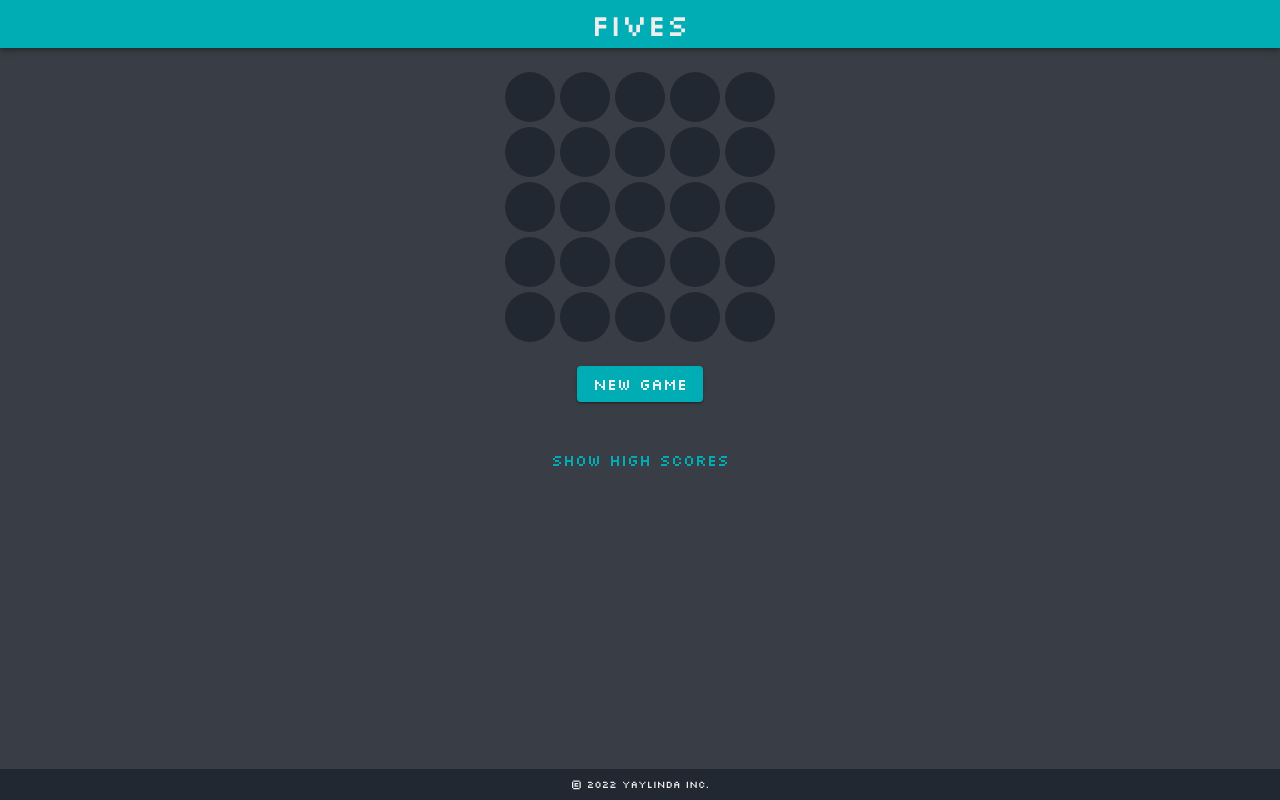
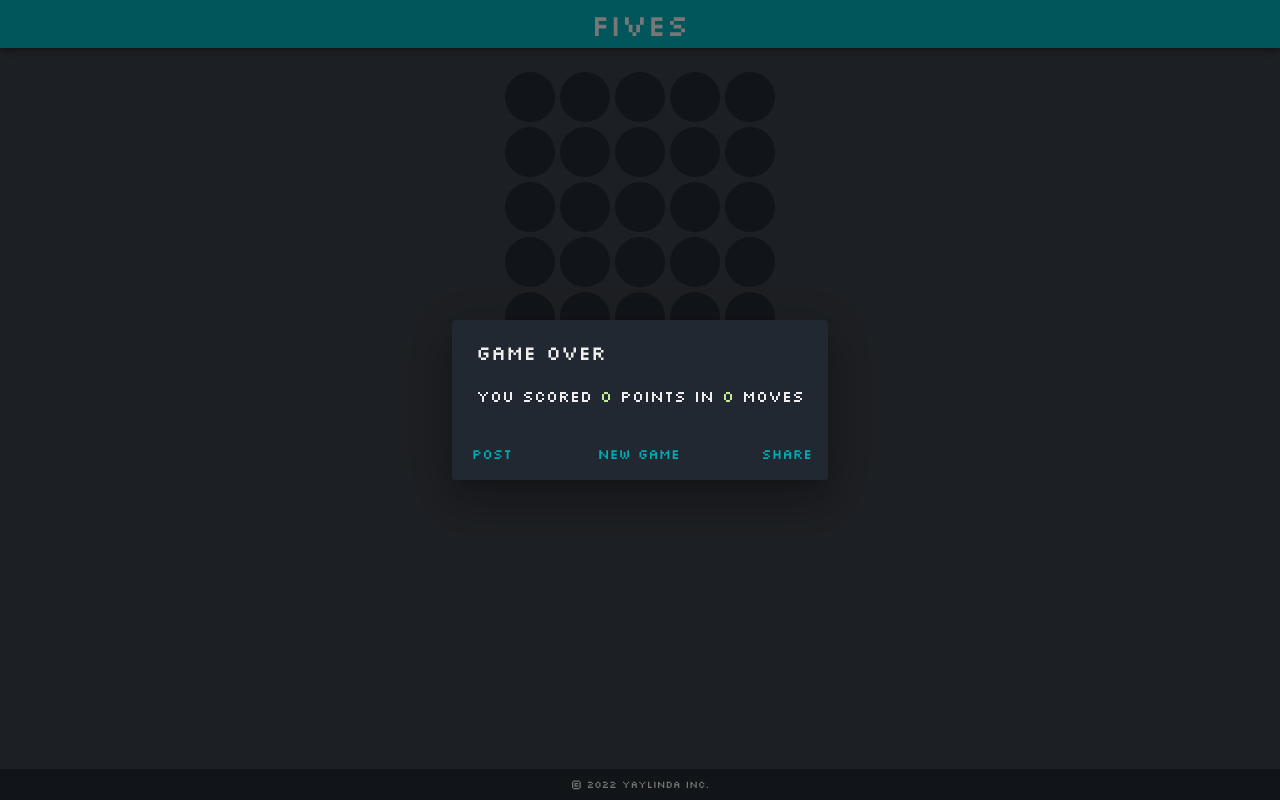
Before and after one commit to yaylinda/react-fives, a React (Create React App) app: page / in a window 1280 px wide. Built offline with nearby package versions, Linux system fonts and the light colour scheme.

Commit message:
setting up game over and post score dialogs

```diff
--- a/package.json
+++ b/package.json
@@ -7,6 +7,7 @@
     "@emotion/react": "^11.10.0",
     "@emotion/styled": "^11.10.0",
     "@mui/icons-material": "^5.8.4",
+    "@mui/lab": "^5.0.0-alpha.95",
     "@mui/material": "^5.10.1",
     "@testing-library/jest-dom": "^5.16.5",
     "@testing-library/react": "^13.3.0",
--- a/src/App.tsx
+++ b/src/App.tsx
@@ -17,6 +17,7 @@ import useUserStore from "./stores/userStore";
 import moment from "moment";
 import useHighScoresStore from "./stores/highScoresStore";
 import HighScoresDialog from "./HighScoresDialog";
+import PostHighScoreDialog from "./PostHighScoreDialog";
 
 const ANIMATION_DURATION = 100;
 
@@ -110,6 +111,7 @@ function App() {
       </Box>
       <GameOverDialog />
       <HighScoresDialog />
+      <PostHighScoreDialog />
     </ThemeProvider>
   );
 }
--- a/src/GameOverDialog.tsx
+++ b/src/GameOverDialog.tsx
@@ -1,4 +1,5 @@
 import {
+  Box,
   Button,
   Dialog,
   DialogActions,
@@ -6,44 +7,80 @@ import {
   DialogContentText,
   DialogTitle,
 } from "@mui/material";
+import { useState } from "react";
 import DialogTransition from "./DialogTransition";
 import useGameStore from "./stores/gameStore";
 import useHighScoresStore from "./stores/highScoresStore";
 import { colors } from "./theme";
+import LoadingButton from "@mui/lab/LoadingButton";
 
 function GameOverDialog() {
-  const {
-    showGameOverDialog,
-    moves,
-    score,
-    merged,
-    generated,
-    newGame,
-    closeGameOverDialog,
-  } = useGameStore();
+  const { moves, score, currentGameId, newGame, closeGameOverDialog } =
+    useGameStore();
 
-  const { loading, scores } = useHighScoresStore();
+  const { posting, lastUploadedGameId, openPostScoreDialog, openDialog } =
+    useHighScoresStore();
+
+  const canPostHighScore = lastUploadedGameId !== currentGameId;
+
+  /**
+   *
+   */
+  const openHighScoreDialog = () => {};
 
   // TODO - show bar chart or some cool visualization of merged/generated
   return (
     <Dialog
-      open={showGameOverDialog}
+      open={true}
       TransitionComponent={DialogTransition}
       keepMounted
       onClose={closeGameOverDialog}
     >
-      <DialogTitle color={{ sx: colors.LIGHT }}>Game Over</DialogTitle>
+      <DialogTitle sx={{ color: colors.LIGHT }}>Game Over</DialogTitle>
       <DialogContent>
-        <DialogContentText>Score: {score}</DialogContentText>
-        <DialogContentText>Moves: {moves}</DialogContentText>
-        <DialogContentText>Merged: {JSON.stringify(merged)}</DialogContentText>
-        <DialogContentText>
-          Generated: {JSON.stringify(generated)}
-        </DialogContentText>
+        <Box
+          sx={{
+            color: colors.LIGHT,
+            display: "flex",
+            flexDirection: "row",
+            gap: 1,
+          }}
+        >
+          <DialogContentText sx={{ color: colors.LIGHT }}>
+            You scored
+          </DialogContentText>
+          <DialogContentText sx={{ color: colors.ACCENT }}>
+            {score}
+          </DialogContentText>
+          <DialogContentText sx={{ color: colors.LIGHT }}>
+            points
+          </DialogContentText>
+          <DialogContentText sx={{ color: colors.LIGHT }}>in</DialogContentText>
+          <DialogContentText sx={{ color: colors.ACCENT }}>
+            {moves}
+          </DialogContentText>
+          <DialogContentText sx={{ color: colors.LIGHT }}>
+            moves
+          </DialogContentText>
+        </Box>
       </DialogContent>
       <DialogActions sx={{ justifyContent: "space-between" }}>
-        <Button onClick={closeGameOverDialog}>OK</Button>
+        <LoadingButton
+          loading={posting}
+          onClick={() => {
+            canPostHighScore ? openPostScoreDialog() : openDialog();
+          }}
+        >
+          {canPostHighScore ? "Post" : "Scores"}
+        </LoadingButton>
         <Button onClick={newGame}>New Game</Button>
+        <Button
+          onClick={() => {
+            /* TODO - implement */
+          }}
+        >
+          Share
+        </Button>
       </DialogActions>
     </Dialog>
   );
--- a/src/HighScoresDialog.tsx
+++ b/src/HighScoresDialog.tsx
@@ -11,17 +11,19 @@ import useHighScoresStore from "./stores/highScoresStore";
 import { colors } from "./theme";
 
 function HighScoresDialog() {
-  const { showDialog, openDialog, closeDialog } = useHighScoresStore();
+  const { showDialog, closeDialog } = useHighScoresStore();
 
   return (
     <Dialog
       open={showDialog}
       TransitionComponent={DialogTransition}
       keepMounted
-      onClose={openDialog}
+      onClose={closeDialog}
     >
       <DialogTitle sx={{ color: colors.LIGHT }}>High Scores</DialogTitle>
-      <DialogContent></DialogContent>
+      <DialogContent>
+        <DialogContentText>Coming soon... :)</DialogContentText>
+      </DialogContent>
       <DialogActions sx={{ justifyContent: "flex-end" }}>
         <Button onClick={closeDialog}>OK</Button>
       </DialogActions>
--- /dev/null
+++ b/src/PostHighScoreDialog.tsx
@@ -0,0 +1,44 @@
+import { LoadingButton } from "@mui/lab";
+import {
+  Box,
+  Button,
+  Dialog,
+  DialogActions,
+  DialogContent,
+  DialogContentText,
+  DialogTitle,
+  IconButton,
+} from "@mui/material";
+import DialogTransition from "./DialogTransition";
+import useHighScoresStore from "./stores/highScoresStore";
+import { colors } from "./theme";
+import CheckIcon from "@mui/icons-material/Check";
+import CloseIcon from "@mui/icons-material/Close";
+
+function PostHighScoreDialog() {
+  const { showPostScoreDialog, closePostScoreDialog } = useHighScoresStore();
+
+  const postScore = () => {};
+
+  return (
+    <Dialog
+      open={showPostScoreDialog}
+      TransitionComponent={DialogTransition}
+      keepMounted
+      onClose={closePostScoreDialog}
+    >
+      <DialogTitle sx={{ color: colors.LIGHT }}>Post score?</DialogTitle>
+      <DialogContent></DialogContent>
+      <DialogActions sx={{ justifyContent: "space-between" }}>
+        <IconButton sx={{ color: "red" }} onClick={closePostScoreDialog}>
+          <CloseIcon fontSize="large" />
+        </IconButton>
+        <IconButton sx={{ color: "green" }} onClick={postScore}>
+          <CheckIcon fontSize="large" />
+        </IconButton>
+      </DialogActions>
+    </Dialog>
+  );
+}
+
+export default PostHighScoreDialog;
--- a/src/stores/gameStore.ts
+++ b/src/stores/gameStore.ts
@@ -11,6 +11,7 @@ import { convertBoardToLocations } from "../utils/locations";
 import { mergeTiles } from "../utils/merger";
 import { moveTiles } from "../utils/mover";
 import { initBoard, initIntermediateBoard, isGameOver } from "../utils/utils";
+import { v4 as uuidv4 } from "uuid";
 
 export interface GameState {
   hasStarted: boolean;
@@ -24,6 +25,7 @@ export interface GameState {
   generated: { [key in number]: number };
   nextValue: number;
   lastMoveDirection: MoveDirection | null;
+  currentGameId: string;
   move: (dir: MoveDirection) => void;
   newGame: () => void;
   closeGameOverDialog: () => void;
@@ -42,6 +44,7 @@ const useGameStore = create<GameState>()((set, get) => ({
   generated: {},
   nextValue: 0,
   lastMoveDirection: null,
+  currentGameId: uuidv4(),
 
   /**
    *
@@ -140,6 +143,7 @@ const useGameStore = create<GameState>()((set, get) => ({
         merged: {},
         generated: {},
         nextValue: generateTileValue({}, {}, 0),
+        currentGameId: uuidv4(),
       };
       window.localStorage.setItem(
         LOCAL_STORAGE_GAME_STATE,
--- a/src/stores/highScoresStore.ts
+++ b/src/stores/highScoresStore.ts
@@ -4,20 +4,32 @@ import { HighScore } from "../types";
 interface HighScoresState {
   showDialog: boolean;
   loading: boolean;
+  posting: boolean;
+  successfullyPosted: boolean;
+  showPostScoreDialog: boolean;
   scores: HighScore[];
+  lastUploadedGameId: string;
   openDialog: () => void;
   closeDialog: () => void;
-  addHighScore: (highScore: HighScore) => void;
+  openPostScoreDialog: () => void;
+  closePostScoreDialog: () => void;
   fetchHighScores: () => void;
 }
 
 const useHighScoresStore = create<HighScoresState>()((set, get) => ({
   showDialog: false,
   loading: false,
+  posting: false,
+  successfullyPosted: false,
+  showPostScoreDialog: false,
   scores: [],
+  lastUploadedGameId: "",
   openDialog: () => set((state) => ({ ...state, showDialog: true })),
   closeDialog: () => set((state) => ({ ...state, showDialog: false })),
-  addHighScore: () => set((state) => state),
+  openPostScoreDialog: () =>
+    set((state) => ({ ...state, showPostScoreDialog: true })),
+  closePostScoreDialog: () =>
+    set((state) => ({ ...state, showPostScoreDialog: false })),
   fetchHighScores: () => set((state) => state),
 }));
 
--- a/src/types.ts
+++ b/src/types.ts
@@ -37,6 +37,8 @@ export interface HighScore {
   timestamp: string;
   username: string;
   clientId: string;
+  gameId: string;
+  gameSeed: string;
   score: number;
   moves: number;
   highestMerged: number;
```
Also changed, not shown: 1 other file (tests, documents, lock files or other folders).
